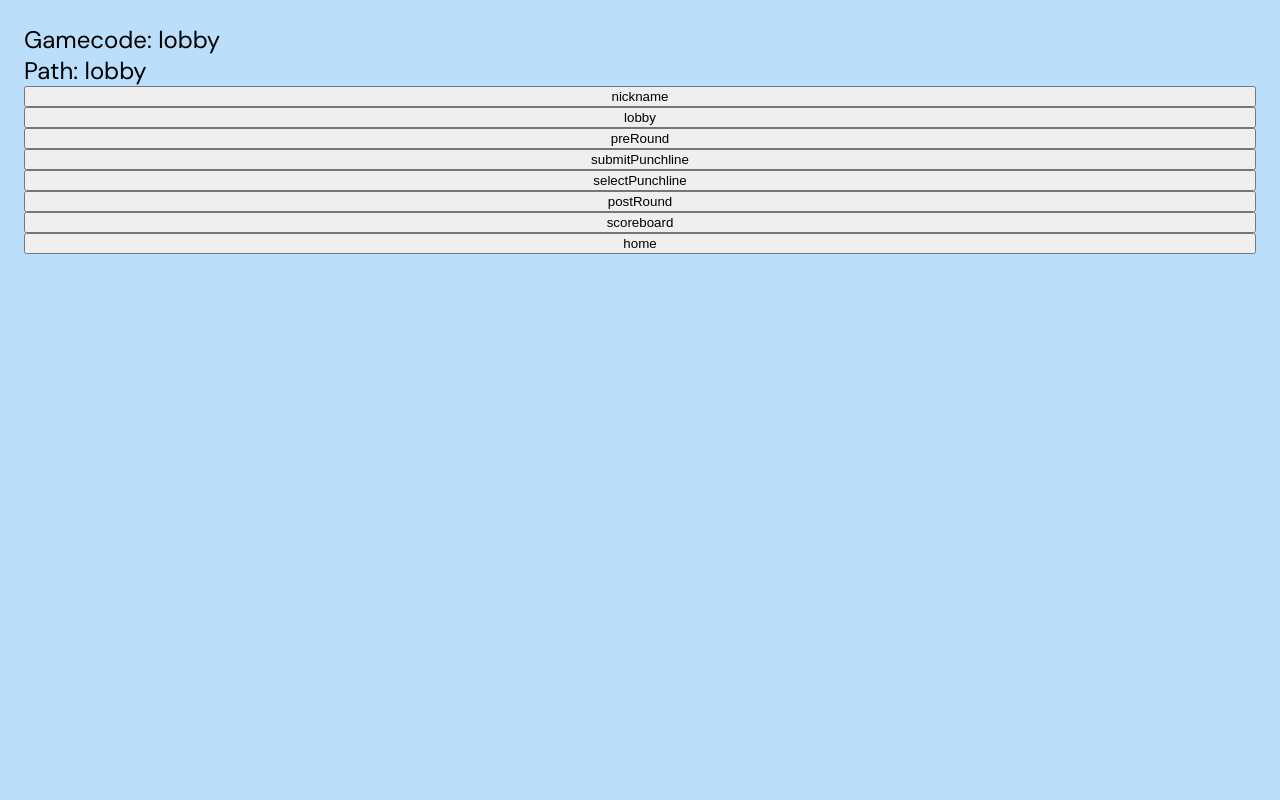
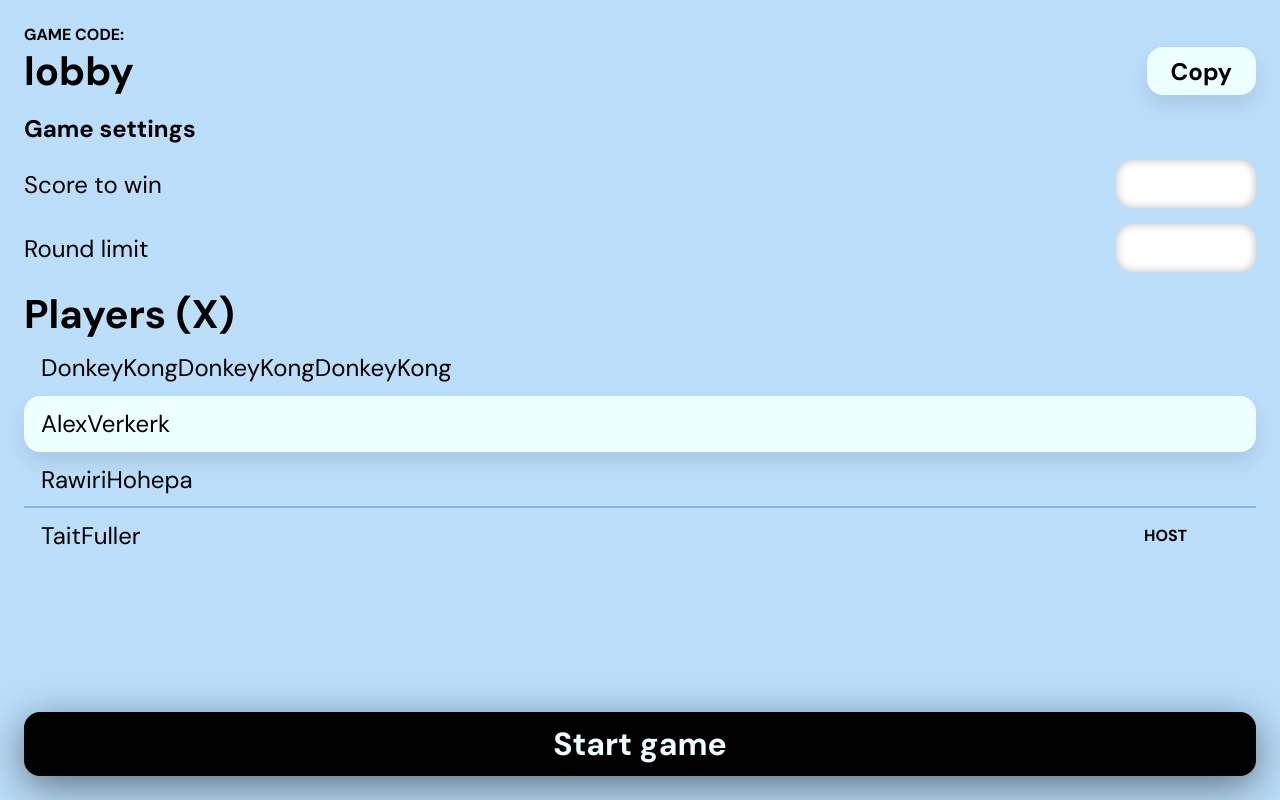
Before and after one commit to SE750-DART/nerds-oppose-society, a React (Create React App) app in the folder frontend/: page /lobby in a window 1280 px wide. Both pictures are taken after typing "Sample" into the empty fields and a click on the button "Submit". Built offline with nearby package versions, Linux system fonts and the light colour scheme.

Commit message:
Add LobbyPage layout

```diff
--- a/frontend/src/GameRouter.tsx
+++ b/frontend/src/GameRouter.tsx
@@ -8,6 +8,7 @@ import {
 } from "react-router-dom";
 import BasicPage from "./pages/BasicPage";
 import NicknamePage from "./pages/NicknamePage";
+import LobbyPage from "./pages/LobbyPage";
 
 type PathParams = {
   gameCode: string;
@@ -24,7 +25,7 @@ const GameRouter = () => {
         </Route>
 
         <Route path="/lobby">
-          <BasicPage gameCode={gameCode} path="lobby" />
+          <LobbyPage gameCode={gameCode} />
         </Route>
 
         <Route path="/preRound">
--- /dev/null
+++ b/frontend/src/pages/LobbyPage/index.tsx
@@ -0,0 +1,68 @@
+import React, { useState } from "react";
+import { useHistory } from "react-router-dom";
+import Button from "../../components/Button";
+import PlayerList from "../../components/PlayerList";
+import styles from "./style.module.css";
+import TextField from "../../components/TextField";
+
+type Props = {
+  gameCode: string;
+};
+
+const LobbyPage = ({ gameCode }: Props) => {
+  const memoryHistory = useHistory();
+
+  const [scoreToWin, setScoreToWin] = useState("");
+  const [roundLimit, setRoundLimit] = useState("");
+
+  return (
+    <>
+      <div className={styles.main}>
+        <h5>Game code:</h5>
+        <div className={styles.codeContainer}>
+          <h2>{gameCode}</h2>
+          <Button
+            variant="secondary"
+            size="small"
+            text="Copy"
+            handleOnClick={() => {
+              navigator.clipboard.writeText(gameCode);
+            }}
+          />
+        </div>
+
+        {/* TODO: Add dropdown for game settings */}
+
+        <h4>Game settings</h4>
+        <div className={styles.setting}>
+          <p>Score to win</p>
+          <TextField
+            label=""
+            textValue={scoreToWin}
+            size="small"
+            onChangeHandler={setScoreToWin}
+          />
+        </div>
+        <div className={styles.setting}>
+          <p>Round limit</p>
+          <TextField
+            label=""
+            textValue={roundLimit}
+            size="small"
+            onChangeHandler={setRoundLimit}
+          />
+        </div>
+
+        <h2>Players (X)</h2>
+        <PlayerList gameState="lobby" />
+      </div>
+
+      <Button
+        text="Start game"
+        handleOnClick={() => memoryHistory.push("/preRound")}
+      />
+    </>
+  );
+};
+
+export default LobbyPage;
--- /dev/null
+++ b/frontend/src/pages/LobbyPage/style.module.css
@@ -0,0 +1,17 @@
+.main {
+  flex-grow: 1;
+}
+
+.codeContainer {
+  align-items: center;
+  display: flex;
+  justify-content: space-between;
+  margin-bottom: 16px;
+}
+
+.setting {
+  align-items: center;
+  display: flex;
+  justify-content: space-between;
+  margin: 16px 0;
+}
```
